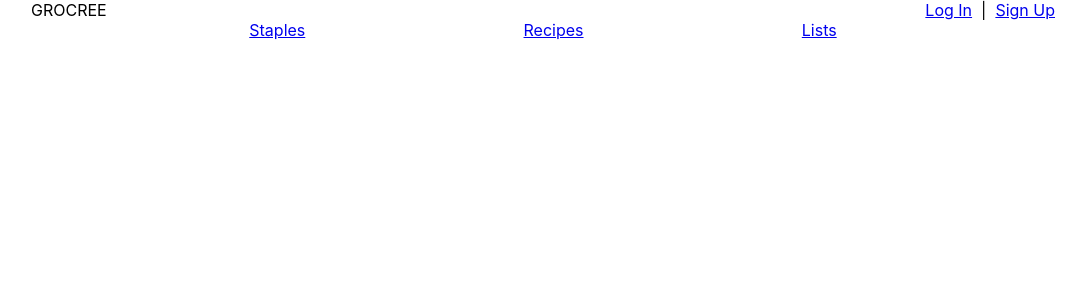
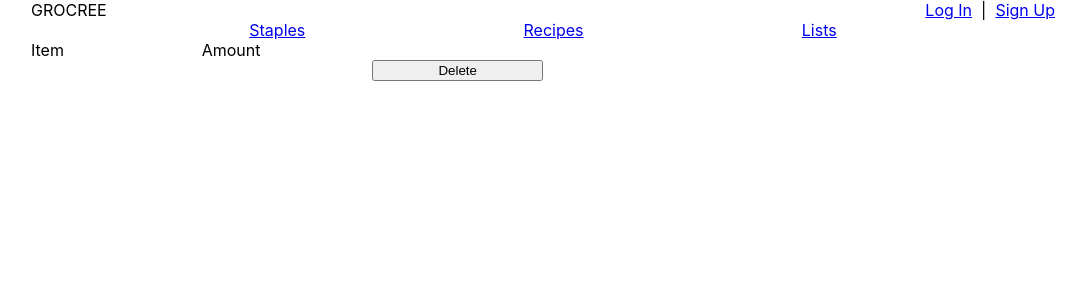
Before and after one commit to conspop/grocree-react, a React (Create React App) app: page /recipes/1 in a window 1280 px wide. Shown: the top 300 px of the page, without its empty margins (97-1183 px from the left). Built offline with nearby package versions, Linux system fonts and the light colour scheme; no server answers.

Commit message:
Implement Recipe List and Recipe Page

```diff
--- a/server.js
+++ b/server.js
@@ -10,19 +10,18 @@ const app = express()
 
 require('./config/database');
 
-var usersRouter = require('./routes/api/users');
-
 app.use(logger('dev'))
 app.use(express.json())
 app.use(favicon(path.join(__dirname, 'build', 'favicon.ico')));
 app.use(express.static(path.join(__dirname, 'build')));
 
 //unprotected routes
-app.use('/api/users', usersRouter);
+app.use('/api/users', require('./routes/api/users'));
 
 //protected routes
 app.use(require('./config/auth'));
 app.use('/api/staples', require('./routes/api/staples'))
+app.use('/api/recipes', require('./routes/api/recipes'))
 
 app.get('/*', function(req, res) {
   res.sendFile(path.join(__dirname, 'build', 'index.html'))
--- a/src/App.js
+++ b/src/App.js
@@ -9,6 +9,7 @@ import SignupPage from './pages/SignupPage'
 import StaplesPage from './pages/StaplesPage'
 import RecipesPage from './pages/RecipesPage'
 import ListsPage from './pages/ListsPage'
+import RecipePage from './pages/RecipePage'
 
 import './App.css'
 
@@ -50,6 +51,9 @@ export default function App() {
         <Route exact path='/recipes'>
           <RecipesPage />
         </Route>
+        <Route path='/recipes/:recipeName'>
+          <RecipePage />
+        </Route>
         <Route exact path='/lists'>
           <ListsPage />
         </Route>
--- /dev/null
+++ b/src/components/RecipeTable.jsx
@@ -0,0 +1,37 @@
+import React from 'react'
+
+export default function RecipeTable({recipe, deleteRecipeItem}) {
+  return (
+    <>
+      <div className='recipe-table'>
+        <div>Item</div>
+        <div>Amount</div>
+        <div></div>
+        {recipe.items.map(({item, amount}, index) => {
+          return (
+            <RecipeItem
+              index={index}
+              item={item}
+              amount={amount}
+              deleteRecipeItem={deleteRecipeItem}
+            />
+          )
+        })}
+      </div>
+    </>
+  )
+}
+
+function RecipeItem({index, item, amount, deleteRecipeItem}) {
+  const handleDelete = () => {
+    deleteRecipeItem(index)
+  }
+
+  return (
+    <>
+      <div>{item}</div>
+      <div>{amount}</div>
+      <button onClick={handleDelete}>Delete</button>
+    </>
+  )
+}
--- /dev/null
+++ b/src/pages/RecipePage.css
@@ -0,0 +1,5 @@
+.recipe-table {
+  width: 50%;
+  display: grid;
+  grid-template-columns: 1fr 1fr 1fr;
+}
--- /dev/null
+++ b/src/pages/RecipePage.jsx
@@ -0,0 +1,70 @@
+import React, { useState, useEffect} from 'react'
+import { useParams } from 'react-router-dom'
+
+import axios from 'axios'
+import tokenService from '../utils/tokenService'
+import './RecipePage.css'
+
+import RecipeTable from '../components/RecipeTable'
+
+export default function RecipePage() {
+  const {recipeName} = useParams()
+
+  const [recipe, setRecipe] = useState({name:'', items:[{item:'', amount:''}]})
+
+  useEffect(() => {
+    const getRecipes = async () => {
+      await axios.get(`/api/recipes/${recipeName}`, {
+        headers: {
+          'Content-Type': 'application/json',
+          'Authorization': 'Bearer ' + tokenService.getToken()
+        }
+      }).then(response => setRecipe(response.data))
+    }
+    getRecipes()
+  },[])
+
+  const addRecipeItem = (item, amount) => {
+    // update state
+    const oldRecipe = [...recipe]
+    const newRecipe = [...recipe, {item, amount}]
+    setRecipe(newRecipe)
+
+    // post to db
+    axios.post('/api/recipes/:recipeName', {
+      token: tokenService.getToken(),
+      item,
+      amount
+    })
+    .then(response => response.data)
+    .catch(error => {
+      console.log(error)
+      setRecipe(oldRecipe)
+    })
+  }
+
+  const deleteRecipeItem = async (index) => {
+    const oldRecipe = [...recipe]
+    const newRecipe = [...recipe]
+    newRecipe.splice(index, 1)
+    setRecipe(newRecipe)
+    axios.delete('/api/recipes/:recipeName', {
+      data: {
+        token: tokenService.getToken(),
+        index
+      }
+    })
+    .then(response => response.data)
+    .catch(error => {
+      console.log(error)
+      setRecipe(oldRecipe)
+    })
+  }
+
+
+  return (
+    <>
+      <RecipeTable recipe={recipe} deleteRecipeItem={deleteRecipeItem} />
+    </>
+  )
+}
--- a/src/pages/RecipesPage.jsx
+++ b/src/pages/RecipesPage.jsx
@@ -1,9 +1,43 @@
-import React, { useState } from 'react'
+import React, { useState, useEffect } from 'react'
+import { useRouteMatch, Route, Switch, Link } from 'react-router-dom'
 
-export default function IngredientsPage({user}) {
+import axios from 'axios'
+
+import tokenService from '../utils/tokenService'
+
+export default function RecipesPage() {
+
+  const [recipes, setRecipes] = useState([{name:'', items:[{item:'', amount:''}]}])
+
+  useEffect(() => {
+    const getRecipes = async () => {
+      await axios.get('/api/recipes', {
+        headers: {
+          'Content-Type': 'application/json',
+          'Authorization': 'Bearer ' + tokenService.getToken()
+        }
+      }).then(response => setRecipes(response.data))
+    }
+    getRecipes()
+  },[])
+
+  const {path, url} = useRouteMatch();
+
   return (
     <>
-      Recipes!
+      {recipes.map(recipe => <RecipeLink recipe={recipe} url={url} />)}
     </>
   )
 }
+
+function RecipeLink({recipe, url}) {
+  const recipePath = recipe.name.toLowerCase().replace(' ','-')
+
+  return (
+    <Link
+      to={`${url}/${recipePath}`}
+      key={recipePath}
+    >{recipe.name}
+    </Link>
+  )
+}
```
Also changed, not shown: controllers/recipes.js (added, +35 -0 lines), routes/api/recipes.js (added, +10 -0 lines), 1 other file (tests, documents, lock files or other folders).
